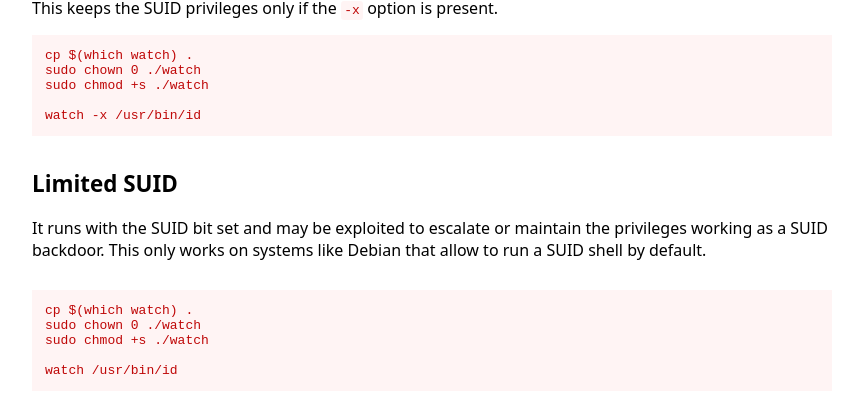
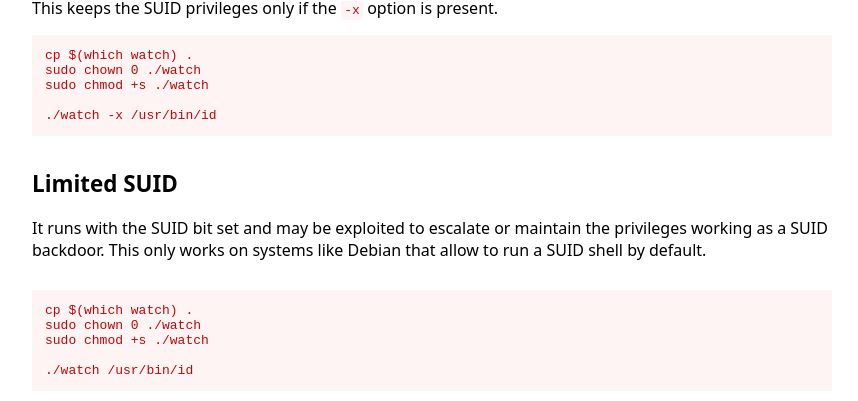
Before and after one commit to GTFOBins/GTFOBins.github.io, a Jekyll site: the page built from _gtfobins/watch.md, in a window 1280 px wide. Shown: the part 629-1030 px from the top of the page, without its empty margins (208-1066 px from the left). Built offline with Jekyll 4.4.1, drawn with Linux system fonts in a browser that asks for light colours.

```diff
--- a/_gtfobins/watch.md
+++ b/_gtfobins/watch.md
@@ -6,7 +6,7 @@ functions:
     - code: sudo watch /usr/bin/id
   suid-enabled:
     - description: This keeps the SUID privileges only if the `-x` option is present.
-      code: watch -x /usr/bin/id
+      code: ./watch -x /usr/bin/id
   suid-limited:
-    - code: watch /usr/bin/id
+    - code: ./watch /usr/bin/id
 ---
```
